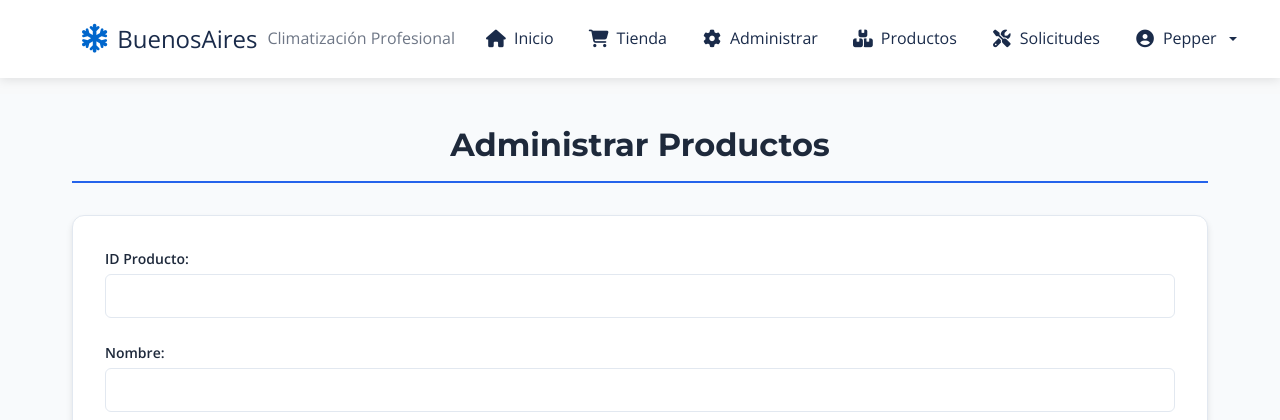
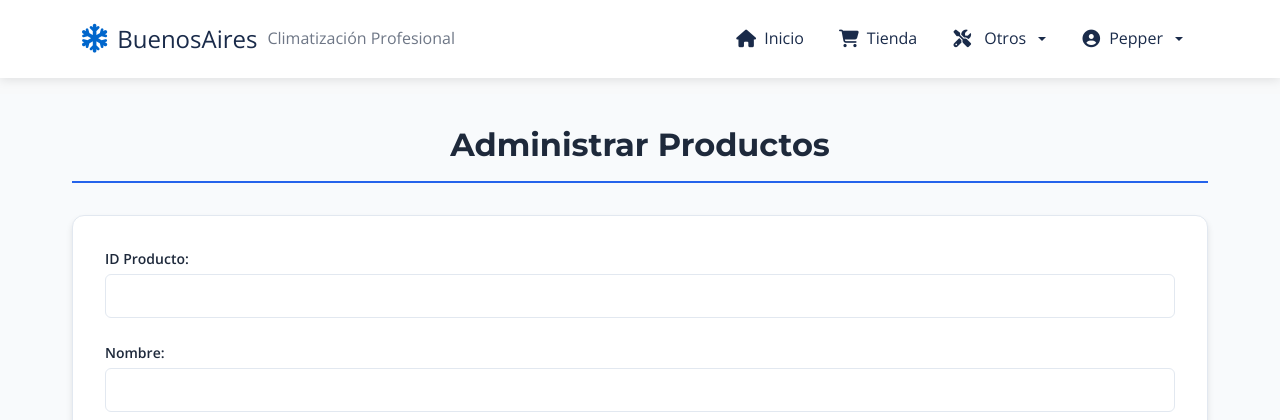
Before and after one commit to Danae-Munoz/AppWebBA-Django, a Django app: page /administrar_productos/1/1 in a window 1280 px wide. Shown: the top 420 px of the page. Run offline with Django 3.2, Linux system fonts and the light colour scheme; a user stored in the database is signed in; data that the repository does not hold is empty.

Commit message:
todo listo solo faltan interfaces

```diff
--- a/core/templates/core/base.html
+++ b/core/templates/core/base.html
@@ -27,127 +27,142 @@
     {% block stylesheet %}{% endblock %}
 </head>
 <body class="d-flex flex-column min-vh-100">
-    <!-- Navbar -->
+    <!--Navbar-->
     {% block navbar %}
     <header class="sticky-top">
         <nav class="navbar navbar-expand-lg navbar-dark">
             <div class="container">
+                <!-- Logo -->
                 <a class="navbar-brand" href="{% url 'home' %}">
                     <i class="fas fa-snowflake"></i>
                     <span class="brand-name">BuenosAires</span>
                     <span class="brand-slogan">Climatización Profesional</span>
                 </a>
 
+                <!-- Botón para móvil -->
                 <button class="navbar-toggler" type="button" data-bs-toggle="collapse" data-bs-target="#navbarMain">
                     <span class="navbar-toggler-icon"></span>
                 </button>
 
+                <!-- Menú -->
                 <div class="collapse navbar-collapse" id="navbarMain">
                     <ul class="navbar-nav ms-auto">
+                        <!-- Inicio -->
                         <li class="nav-item">
                             <a href="{% url 'home' %}" class="nav-link">
-                                <i class="fas fa-home"></i>
-                                <span>Inicio</span>
-                            </a>
-                        </li>
-                        <li class="nav-item">
-                            <a href="{% url 'tienda' %}" class="nav-link">
-                                <i class="fas fa-shopping-cart"></i>
-                                <span>Tienda</span>
+                                <i class="fas fa-home"></i> Inicio
                             </a>
                         </li>
 
-                        {% if user.is_authenticated and user.is_superuser %}
+                        <!-- Tienda -->
                         <li class="nav-item">
-                            <a href="{% url 'admin:index' %}" class="nav-link">
-                                <i class="fas fa-cog"></i>
-                                <span>Administrar</span>
+                            <a href="{% url 'tienda' %}" class="nav-link">
+                                <i class="fas fa-shopping-cart"></i> Tienda
+                            </a>
+                        </li>
+
+                        {% if user.is_authenticated %}
+                            <!-- Menú "Otros" -->
+                            <li class="nav-item dropdown">
+                                <a class="nav-link dropdown-toggle" href="#" role="button" data-bs-toggle="dropdown">
+                                    <i class="fas fa-tools me-1"></i> Otros
+                                </a>
+                                <ul class="dropdown-menu dropdown-menu-end">
+
+                                    {% if user.is_superuser %}
+                                        <li>
+                                            <a class="dropdown-item" href="{% url 'admin:index' %}">
+                                                <i class="fas fa-cog me-2"></i> Administrar
                                             </a>
                                         </li>
                                     {% endif %}
 
-                        {% if user.is_authenticated and user.is_staff %}
-                        <li class="nav-item">
-                            <a href="{% url 'administrar_productos' 'ins' '-1' %}" class="nav-link">
-                                <i class="fas fa-boxes"></i>
-                                <span>Productos</span>
+                                    {% if user.is_staff %}
+                                        <li>
+                                            <a class="dropdown-item" href="{% url 'administrar_productos' 'ins' '-1' %}">
+                                                <i class="fas fa-boxes me-2"></i> Productos
                                             </a>
                                         </li>
                                     {% endif %}
 
-                        {% if user.is_authenticated %}
-                        <li class="nav-item">
-                            <a href="{% url 'obtener_solicitudes_de_servicio' %}" class="nav-link">
-                                <i class="fas fa-tools"></i>
-                                <span>Solicitudes</span>
+                                    <li>
+                                        <a class="dropdown-item" href="{% url 'obtener_solicitudes_de_servicio' %}">
+                                            <i class="fas fa-folder-open me-2"></i> Mis Solicitudes
                                         </a>
                                     </li>
-                        {% if user.is_authenticated and user.perfilusuario.tipousu == "Cliente" %}
-                            <li class="nav-item">
-                                <a class="nav-link" href="{% url 'ingresar_solicitud_servicio' %}">
-                                    <i class="fas fa-file-alt"></i> Nueva Solicitud
+
+                                    {% if user.perfilusuario.tipousu == "Cliente" %}
+                                        <li>
+                                            <a class="dropdown-item" href="{% url 'ingresar_solicitud_servicio' %}">
+                                                <i class="fas fa-file-alt me-2"></i> Nueva Solicitud
+                                            </a>
+                                        </li>
+                                        <li>
+                                            <a class="dropdown-item" href="{% url 'facturas' user.perfilusuario.rut %}">
+                                                <i class="fas fa-credit-card me-2"></i> Mis Compras
                                             </a>
                                         </li>
                                     {% endif %}
 
-                        {% if user.is_authenticated %}
-                            {% with user.perfilusuario.tipousu as tipo %}
-                                {% if tipo == "Cliente" %}
-                                    <li class="nav-item">
-                                        <a class="nav-link" href="{% url 'facturas' user.perfilusuario.rut %}">
-                                            <i class="fas fa-receipt"></i> Mis Facturas
-                                        </a>
-                                    </li>
-                                {% elif tipo == "Administrador" or tipo == "Superusuario" %}
-                                    <li class="nav-item">
-                                        <a class="nav-link" href="{% url 'facturas' user.perfilusuario.rut %}">
-                                            <i class="fas fa-receipt"></i> Ver Ventas
+                                    {% if user.perfilusuario.tipousu == "Administrador" or user.perfilusuario.tipousu == "Vendedor" or user.is_superuser %}
+                                        <li>
+                                            <a class="dropdown-item" href="{% url 'facturas' user.perfilusuario.rut %}">
+                                                <i class="fas fa-chart-line me-2"></i> Ver Ventas
                                             </a>
                                         </li>
                                     {% endif %}
-                            {% endwith %}
-                        {% endif %}
+                                </ul>
+                            </li>
 
+                            <!-- Menú de usuario -->
+                            <li class="nav-item dropdown">
+                                <a class="nav-link dropdown-toggle" href="#" role="button" data-bs-toggle="dropdown">
+                                    <i class="fas fa-user-circle"></i>
+                                    {{ user.get_short_name|default:user.username }}
+                                </a>
+                                <ul class="dropdown-menu dropdown-menu-end">
+                                    <li>
+                                        <a class="dropdown-item" href="{% url 'perfil_usuario' %}">
+                                            <i class="fas fa-user me-2"></i> Perfil
+                                        </a>
+                                    </li>
+                                    <li>
+                                        <a class="dropdown-item" href="{% url 'cambiar_password' %}">
+                                            <i class="fas fa-key me-2"></i> Cambiar Contraseña
+                                        </a>
+                                    </li>
+                                    <li><hr class="dropdown-divider"></li>
+                                    <li>
+                                        <a class="dropdown-item" href="{% url 'cerrar_sesion' %}">
+                                            <i class="fas fa-sign-out-alt me-2"></i> Cerrar Sesión
+                                        </a>
+                                    </li>
+                                </ul>
+                            </li>
 
-                        {% endif %}
-
-
-                        {% if not user.is_authenticated %}
+                        {% else %}
+                            <!-- Registro / Ingreso -->
                             <li class="nav-item">
                                 <a href="{% url 'registrar_usuario' %}" class="nav-link">
-                                <i class="fas fa-user-plus"></i>
-                                <span>Registrarme</span>
+                                    <i class="fas fa-user-plus"></i> Registrarme
                                 </a>
                             </li>
                             <li class="nav-item">
                                 <a href="{% url 'iniciar_sesion' %}" class="nav-link">
-                                <i class="fas fa-sign-in-alt"></i>
-                                <span>Ingresar</span>
+                                    <i class="fas fa-sign-in-alt"></i> Ingresar
                                 </a>
-                        </li>
-                        {% endif %}
-
-                        {% if user.is_authenticated %}
-                        <li class="nav-item dropdown">
-                            <a class="nav-link dropdown-toggle" href="#" role="button" data-bs-toggle="dropdown">
-                                <i class="fas fa-user-circle"></i>
-                                <span>{{ user.get_short_name|default:user.username }}</span>
-                            </a>
-                            <ul class="dropdown-menu dropdown-menu-end">
-                                <li><a class="dropdown-item" href="{% url 'perfil_usuario' %}"><i class="fas fa-user me-2"></i>Perfil</a></li>
-                                <li><a class="dropdown-item" href="{% url 'cambiar_password' %}"><i class="fas fa-key me-2"></i>Cambiar Contraseña</a></li>
-                                <li><hr class="dropdown-divider"></li>
-                                <li><a class="dropdown-item" href="{% url 'cerrar_sesion' %}"><i class="fas fa-sign-out-alt me-2"></i>Cerrar Sesión</a></li>
-                            </ul>
                             </li>
                         {% endif %}
                     </ul>
                 </div>
-
             </div>
         </nav>
     </header>
     {% endblock %}
+
+
+
+
 
     <!-- Main Content -->
     <main class="flex-grow-1">
--- a/core/views.py
+++ b/core/views.py
@@ -482,7 +482,8 @@ def facturas_view (request, rut):
     except PerfilUsuario.DoesNotExist:
         raise Http404("Perfil de usuario no encontrado.")
 
-    es_admin = usuario.tipousu == "Administrador"
+    es_admin = usuario.tipousu in ["Administrador", "Vendedor"] or request.user.is_superuser
+
 
     # Seguridad: un cliente no puede ver facturas de otro cliente
     if not es_admin and rut != usuario.rut:
--- a/scripts/3-poblar-base-datos.py
+++ b/scripts/3-poblar-base-datos.py
@@ -210,7 +210,7 @@ AS
 BEGIN
     SET NOCOUNT ON;
 
-    IF @tipousu IN ('Administrador', 'Superusuario')
+    IF @tipousu IN ('Administrador', 'Superusuario', 'Vendedor')
     BEGIN
         SELECT
             f.nrofac,
```
Also changed, not shown: core/templates/core/facturas.html (+7 -5 lines). Lines whose indentation alone changed are shown as unchanged.
